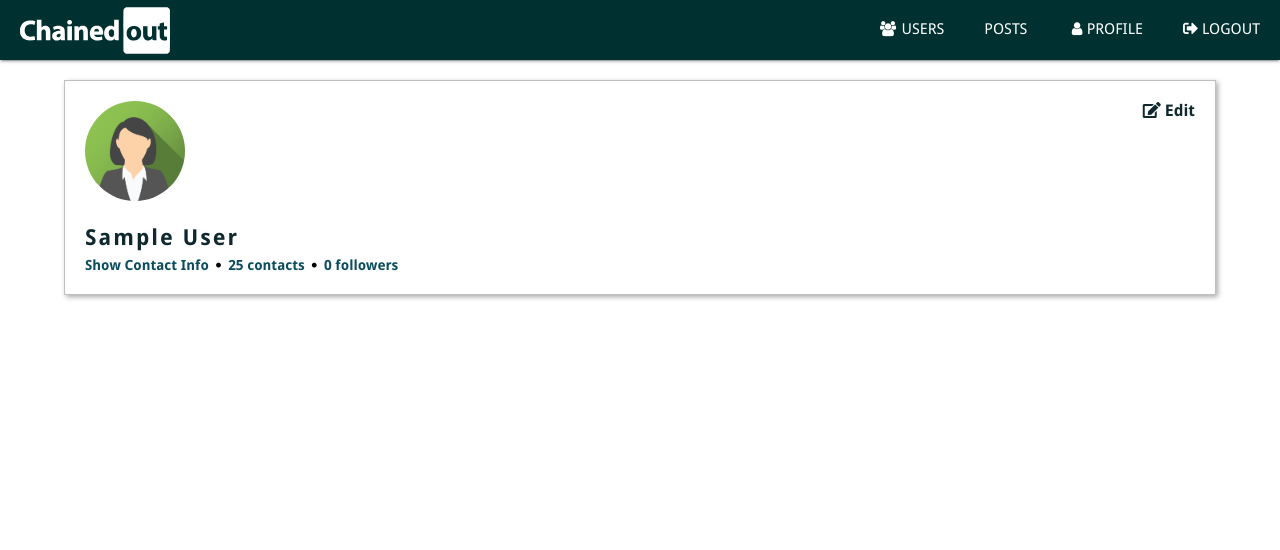
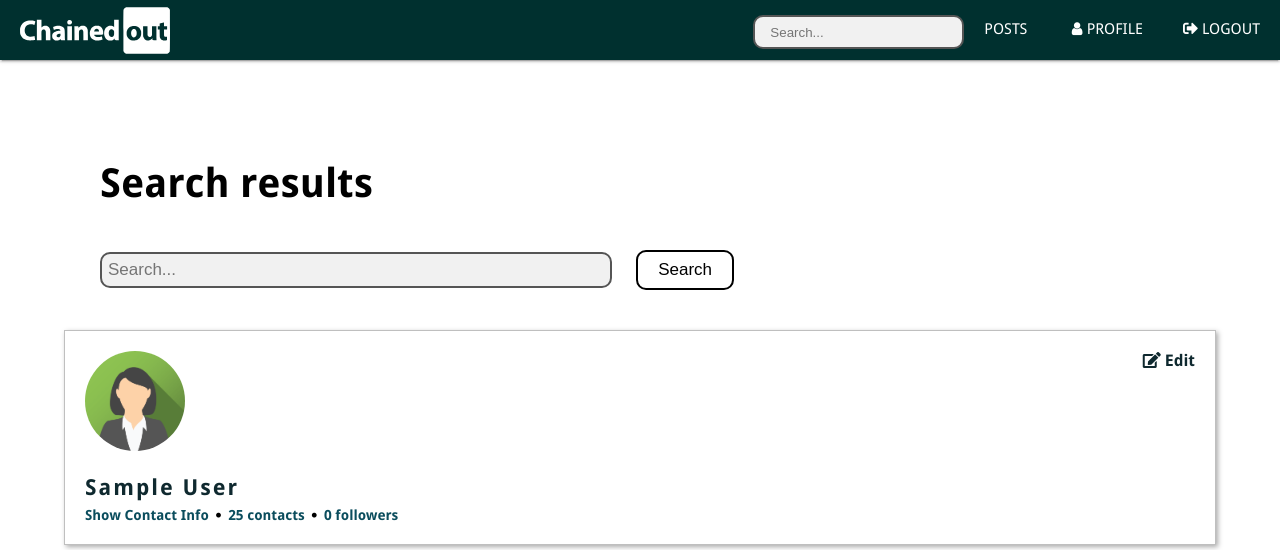
Before and after one commit to UB-ES-19/B4-Chainedout, a Django app: page /users/ in a window 1280 px wide. Shown: the top 550 px of the page. Run offline with Django 3.2, Linux system fonts and the light colour scheme; the visitor is signed in with stand-in values (Sample User, id 1); data comes from the database, SQL or seed files in the repository; data that the repository does not hold is empty; some libraries are stand-ins or nearby versions.

Commit message:
Search results
1. Frontend finished
2. Some urls fixed
3. Search bar in header

```diff
--- a/chainedout/static/style/style.css
+++ b/chainedout/static/style/style.css
@@ -53,6 +53,10 @@ body {
 
 .inner_main_menu #login:hover {
   cursor: pointer;
+}
+
+.inner_main_menu input[type=text]{
+  height: 30px;
 }
 
 #main_menu{
@@ -353,7 +357,7 @@ body, html {
   text-shadow: -1px 0 black, 0 1px black, 1px 0 black, 0 -1px black;
 }
 
-.landing-parallaxbtn{
+.landing-parallax-button{
   background-color: transparent;
   border-style: solid;
   border-color: white;
@@ -1316,3 +1320,54 @@ textarea#comments{
     height: 30px;
     padding: 5px;
 }
+
+/* ------------------------------------- SINGLE POST END ----------------------------------------- */
+
+
+/* ------------------------------------- SEARCH RESULTS START -------------------------------------------- */
+
+.search-result-title h1{
+  font-size: 40px;
+  padding-top: 100px;
+  padding-left: 100px;
+}
+
+.search-result-search-bar {
+  width: 40%;
+  margin-left: 100px;
+  margin-top: 40px;
+  white-space: nowrap;
+  vertical-align: middle;
+}
+
+.search-result-search-bar input[type=text] {
+  padding: 6px;
+  font-size: 17px;
+}
+
+.search-result-search-bar button {
+  cursor: pointer;
+  padding-left: 20px;
+  padding-right: 20px;
+  background: #fff;
+  border-width: 2px;
+  border-style: solid;
+  border-color: black;
+  border-radius: 10px;
+  font-size: 17px;
+  height: 40px;
+  margin-left: 20px;
+
+  white-space: nowrap;
+  display: inline;
+  vertical-align: baseline;
+  text-align: center;
+}
+
+.search-result-search-bar button:hover {
+  background: black;
+  color: white;
+}
+
+
+/* ------------------------------------- SEARCH RESULTS END ---------------------------------------- */
--- a/chainedout/templates/header.html
+++ b/chainedout/templates/header.html
@@ -49,7 +49,12 @@
                 <li><a id = "logout" class="logout" href="{% url 'logout' %}?next=/"><i class="fas fa-sign-out-alt"></i> Logout</a></li>
                 <li><a id = "userprofile" class="userprofile" href="{% url 'saveprofile' %}"> <i class="fa fa-fw fa-user"></i>Profile</a></li>
                 <li><a id = "posts" class="posts" href="{% url 'post_list' %}">Posts</a></li>
-                <li><a id = "users" class="users" href="{% url 'user_list' %}"><i class="fa fa-fw fa-users"></i> Users</a></li>
+                <!-- <li><a id = "users" class="users" href="{% url 'user_list' %}"><i class="fa fa-fw fa-users"></i> Users</a></li> -->
+                <li>
+                    <form method="GET" action="{%  url 'user_list' %}">
+                        <input name="q" type="text" value="{{ request.GET.q }}" placeholder="Search..."/>
+                    </form>
+                </li>
             {% else %}
                 <li><a id = "register" class="register" href="{% url 'register' %}"><i class="fa fa-fw fa-users"></i> Register</a></li>
                 <li><a id = "login" onclick="modal('login_modal', 'block')"><i class="fa fa-fw fa-user"></i> Login</a></li>
--- a/chainedout/templates/user/list.html
+++ b/chainedout/templates/user/list.html
@@ -1,6 +1,17 @@
 {% extends "header.html" %}
 
 {% block content %}
+    <div class="search-result-title">
+        <h1>Search results</h1>
+    </div>
+
+    <div class="search-result-search-bar">
+		<form method="GET" action="{%  url 'user_list' %}">
+            <input name="q" type="text" value="{{ request.GET.q }}" placeholder="Search..."/>
+            <button type="submit">Search</button>
+        </form>
+
+	</div>
 
     {% for user in users %}
         <div id="profile">
--- a/chainedout/web_chainedout/views.py
+++ b/chainedout/web_chainedout/views.py
@@ -121,7 +121,7 @@ def user_list(request):
             'search': query,
             'users': User.objects.filter(username__in=usernames_result)
         }
-        return render(request, 'user/search_list.html', context)
+        return render(request, 'user/list.html', context)
     else:
         users = User.objects.filter(is_active=True)
         return render(request, 'user/list.html', {'section': 'people', 'users': users})
```
Also changed, not shown: chainedout/templates/index.html (+5 -4 lines), chainedout/templates/user/search_list.html (deleted, +0 -8 lines).
